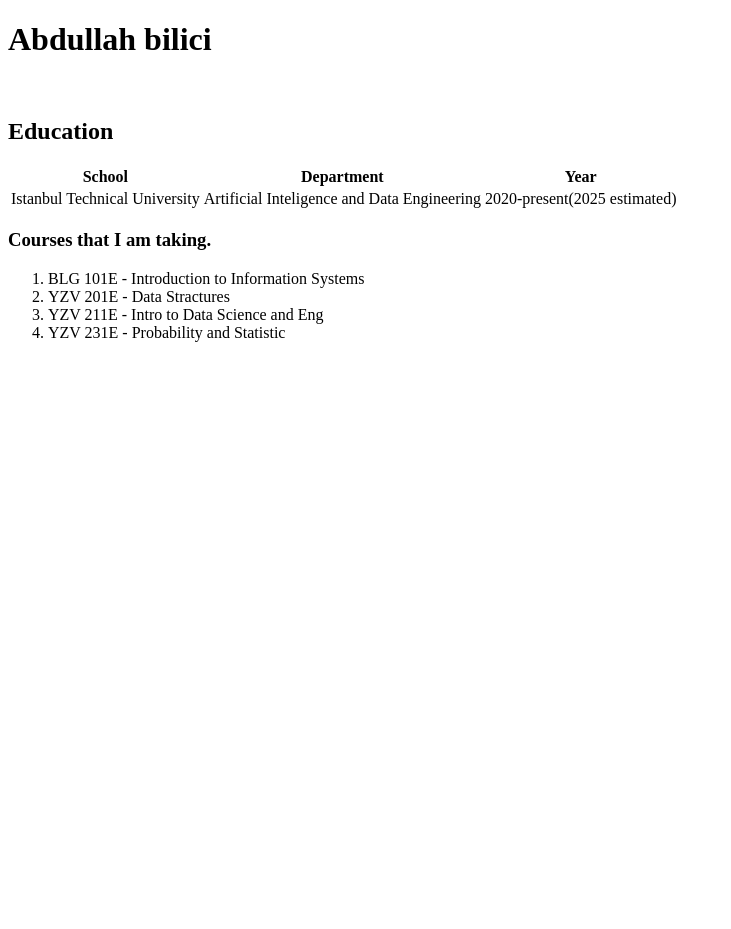
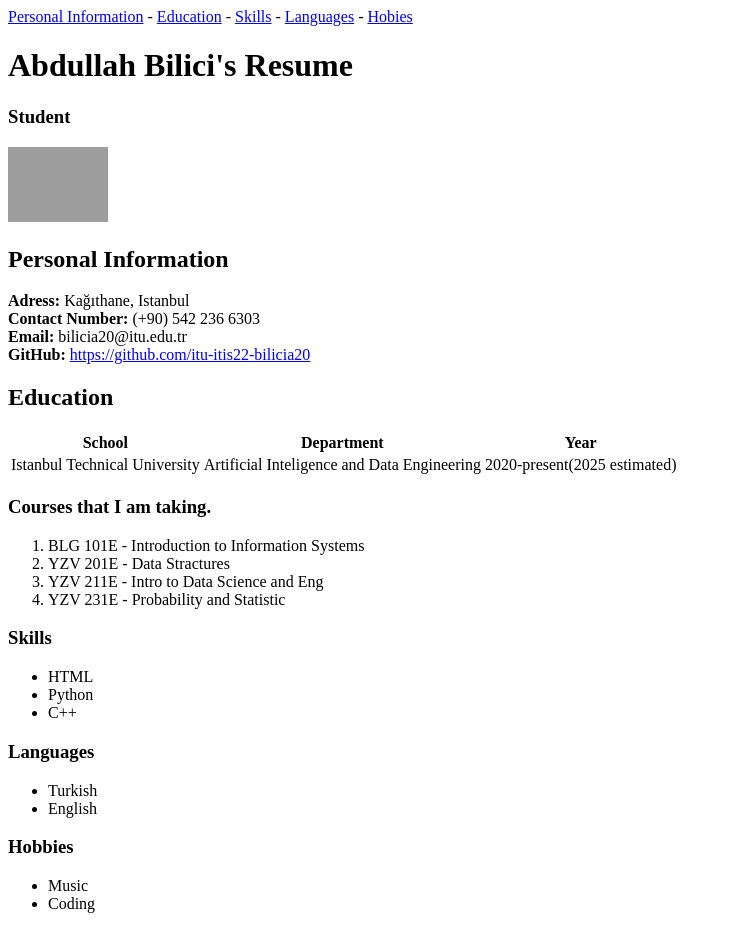
Before and after one commit to itu-itis22-bilicia20/lab04_150200330, a plain HTML site: page assingment3.html in a window 1280 px wide. Shown: the whole page, without its empty margins (0-731 px from the left). Before the commit the page ends 800 px from the top, so only its background shows below. Drawn offline with Linux system fonts and the light colour scheme; grey boxes are pictures that could not be loaded.

Commit message:
Homework 4 done

```diff
--- a/assingment3.html
+++ b/assingment3.html
@@ -7,8 +7,35 @@
 	<title>Abdullah Bilici’s CV</title>
 </head>
 <body>
-    <h1>Abdullah bilici</h1> <br>
-    <h2>Education</h2>
+	<div>
+		<a href="#personla_info">Personal Information</a> -
+		<a href="#education">Education</a> -
+		<a href="#skills">Skills</a> -
+		<a href="#languages">Languages</a> -
+		<a href="#hobbies">Hobies</a>
+
+		<h1>Abdullah Bilici's Resume</h1>
+		<h3>Student</h3>
+		<img src="photo.png" alt="Logo", width="100">
+
+
+
+
+		<h2 id="personla_info">Personal Information</h2>
+		<p>
+			<b>Adress: </b>Kağıthane, Istanbul<br>
+			<b>Contact Number: </b>(+90) 542 236 6303<br>
+			<b>Email: </b>bilicia20@itu.edu.tr<br>
+			<b>GitHub: </b> <a href="</a>">https://github.com/itu-itis22-bilicia20</a> <br>
+		</p>
+
+
+
+
+
+
+
+		<h2 id="education">Education</h2>
 		<table>
 			<tr>
 				<th>School</th>
@@ -31,5 +58,32 @@
 			<li>YZV 211E - Intro to Data Science and Eng</li>
 			<li>YZV 231E - Probability and Statistic</li>
 		</ol>
+
+
+		<h3 id="skills">Skills</h3>
+
+		<ul>
+			<li>HTML</li>
+			<li>Python</li>
+			<li>C++</li>
+		</ul>
+
+
+		<h3 id = "languages">Languages</h3>
+		<ul>
+			<li>Turkish</li>
+			<li>English</li>
+		</ul>
+
+
+
+
+		<h3 id="hobbies" >Hobbies</h3>
+		<ul>
+			<li>Music</li>
+			<li>Coding</li>
+		</ul>
+
+	</div>
 </body>
 </html>
```
Also changed, not shown: 1 other file. Lines whose indentation alone changed are shown as unchanged.
